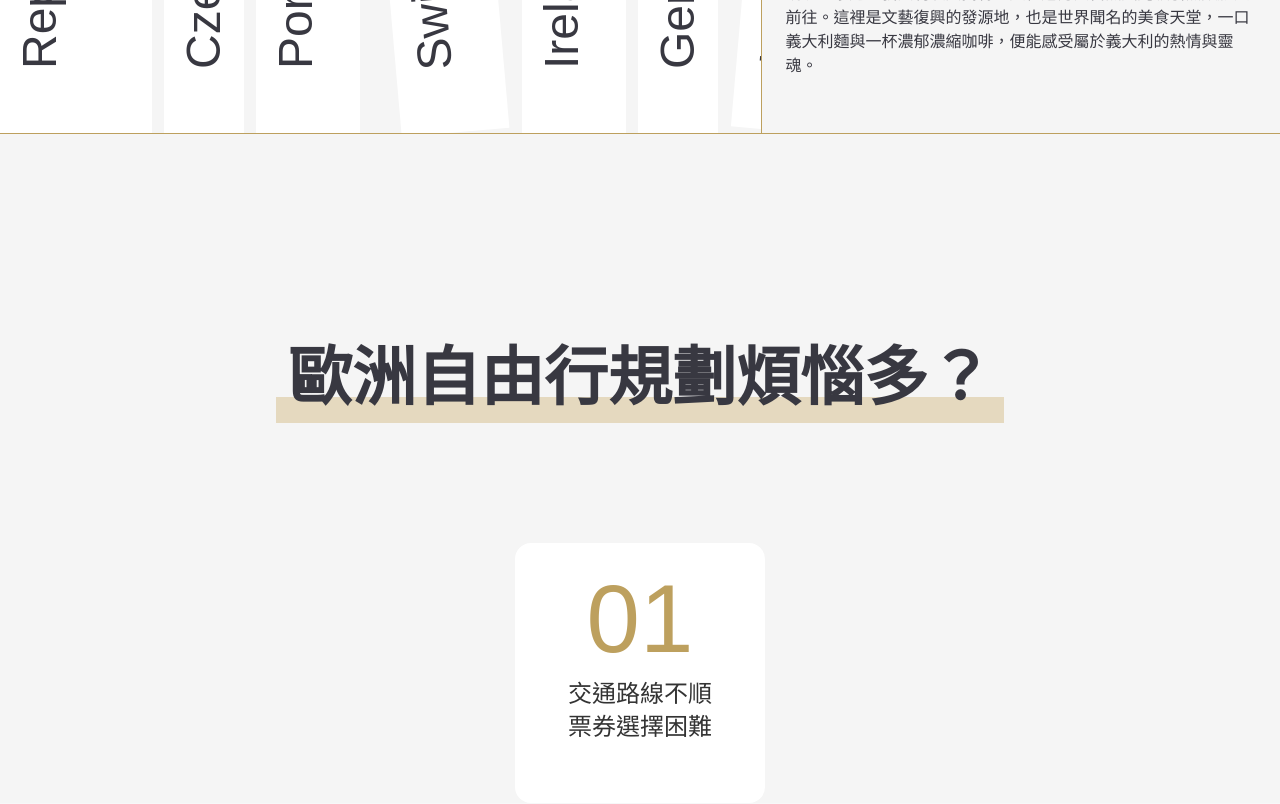
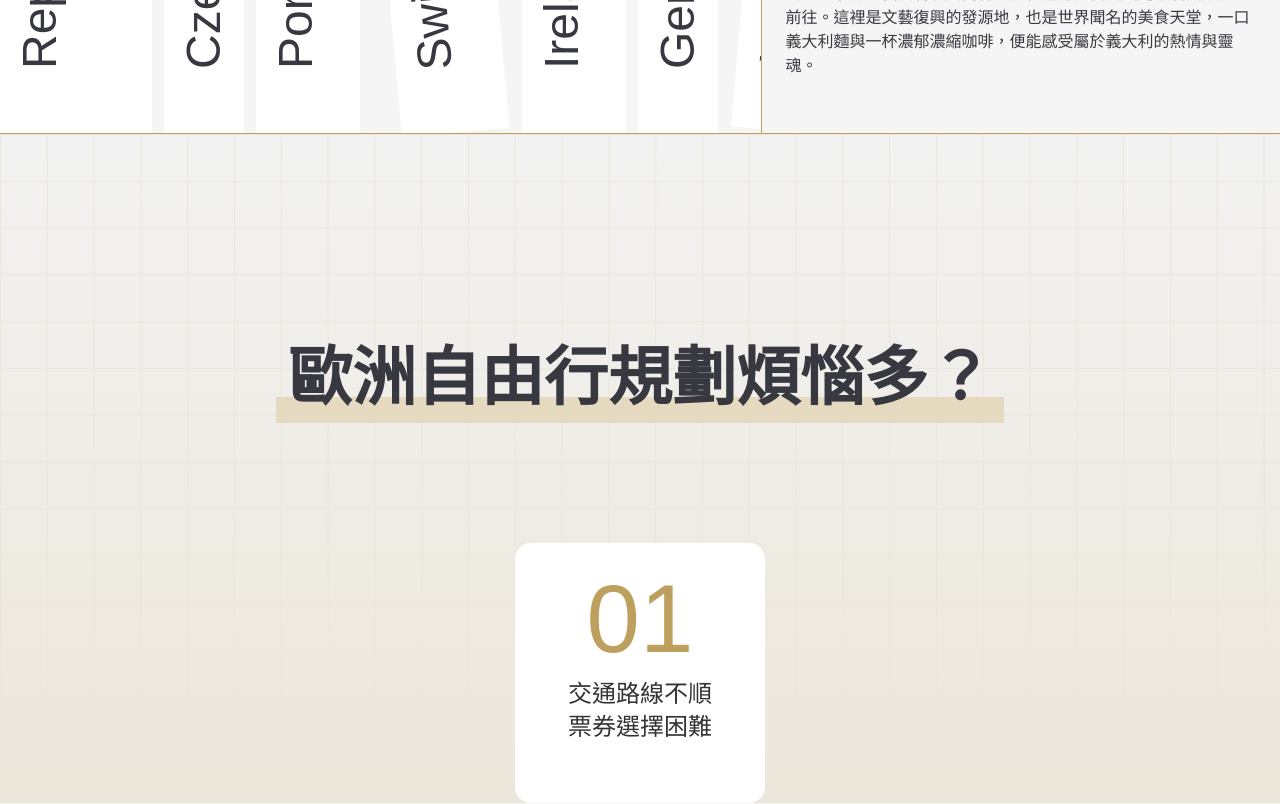
Before and after one commit to EasonLiuFrontEnd/luxe-travel, a Next.js app: page / in a window 1280 px wide. Shown: the part 2180-2984 px from the top of the page. Built offline with nearby package versions, Linux system fonts and the light colour scheme; no server answers; a web font is replaced by a local one.

Commit message:
adjust background

```diff
--- a/src/components/pages/home/Concerns/index.tsx
+++ b/src/components/pages/home/Concerns/index.tsx
@@ -4,8 +4,19 @@ const Concerns = () => {
   const gradientStyle = {
     background: 'linear-gradient(to bottom, transparent 0%, transparent calc(100% - 26px), #e5d9bf calc(100% - 26px), #e5d9bf 100%)'
   }
+
+  const gridBackgroundStyle = {
+    backgroundColor: '#F2F2F2',
+    backgroundImage: `
+        linear-gradient(90deg, #ECE7DB 1px, transparent 1px),
+        linear-gradient(#ECE7DB 1px, transparent 1px),
+        linear-gradient(180deg, #F2F2F2 0%, #ECE7DB 100%)
+    `,
+    backgroundSize: '46.8px 46.8px, 46.8px 46.8px, 100% 100%'
+  }
+
   return (
-    <div className="flex flex-col justify-center items-center self-stretch gap-y-[120px] pt-[200px]">
+    <div className="flex flex-col justify-center items-center self-stretch gap-y-[120px] pt-[200px]" style={gridBackgroundStyle}>
       <h2
         className='font-noto-serif-tc font-bold text-[32px] lg:text-[64px] lg:leading-[1.2] text-figma-primary-950 py-[6px] px-[12px]'
         style={gradientStyle}
--- a/src/components/shared/layout/Footer.tsx
+++ b/src/components/shared/layout/Footer.tsx
@@ -7,7 +7,7 @@ const Footer = () => {
   }
 
   return (
-    <footer className='relative bg-figma-primary-950 text-white py-[80px] px-[12px] lg:pt-[60px] lg:pb-[200px] lg:px-[60px] space-y-10'>
+    <footer className='relative bg-figma-primary-950 text-white py-[80px] px-[12px] lg:pt-[60px] lg:pb-[200px] lg:px-[60px] space-y-10 bg-[url("/shared/icons/background-books.svg")] bg-repeat'>
       <button
         onClick={scrollToTop}
         className={`
```
Also changed, not shown: public/shared/icons/background-books.svg (added).
